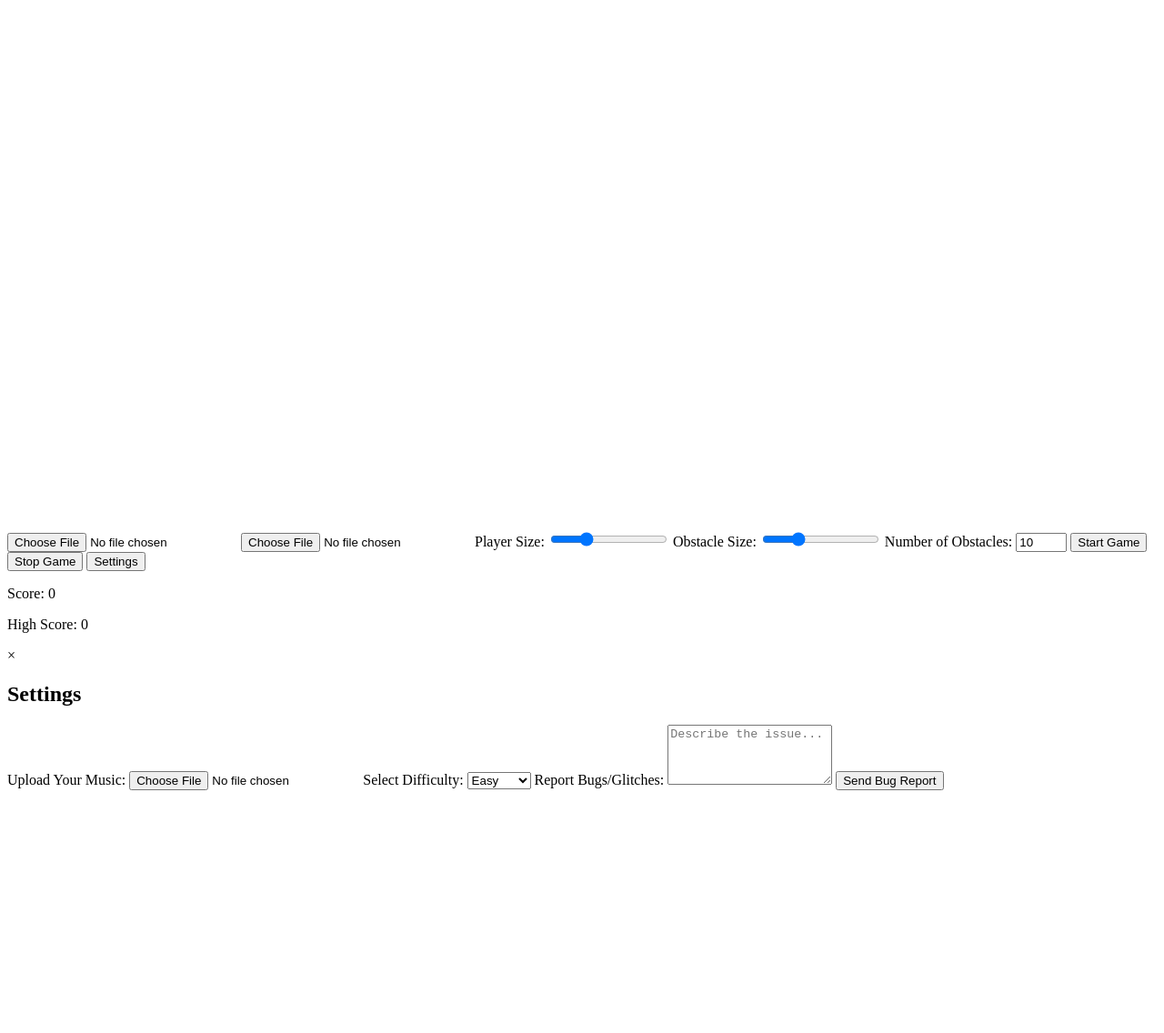
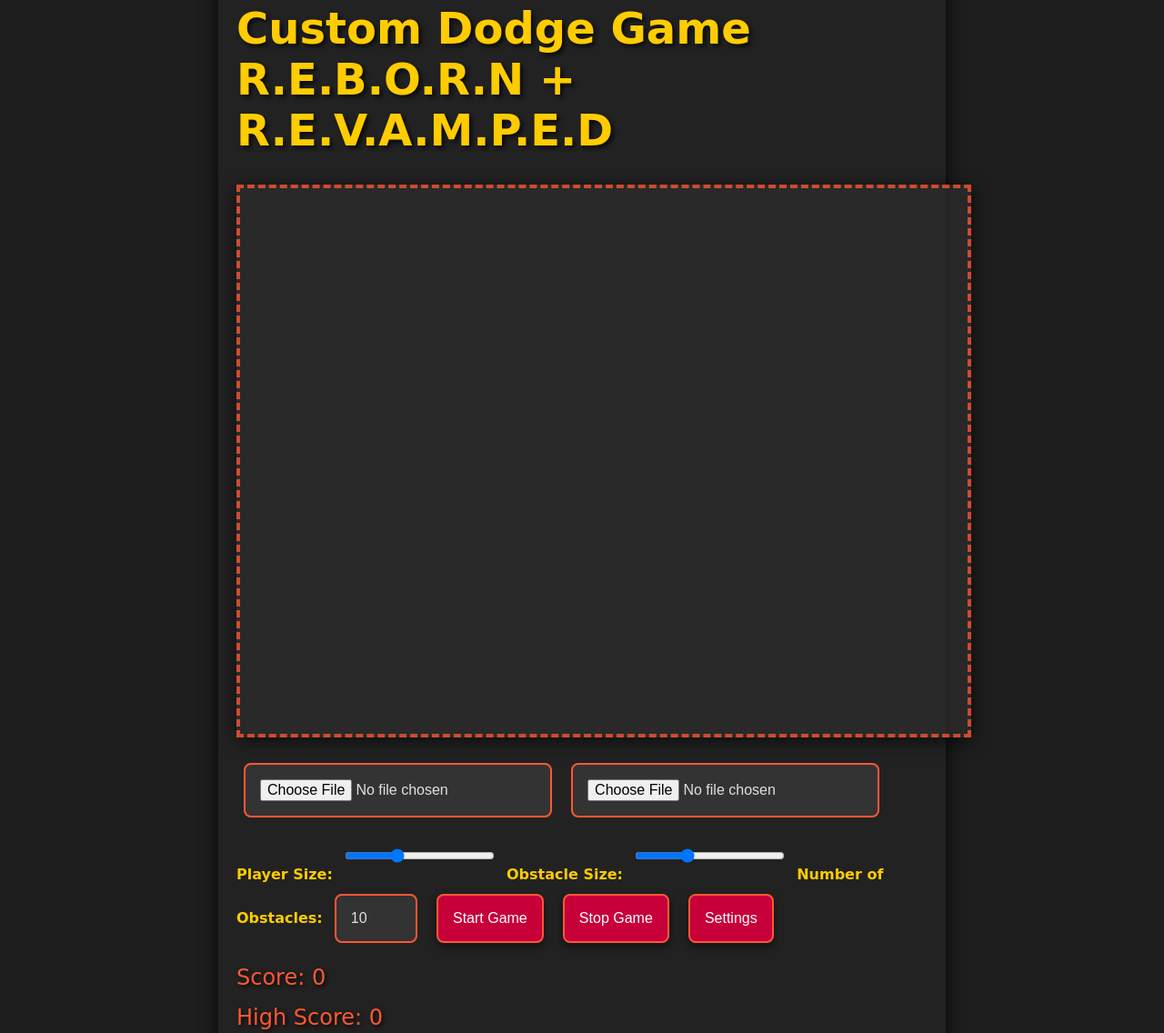
Before and after one commit to KitKat4Dev/customdodgegame, a plain HTML site: page index.html in a window 1280 px wide. Shown: the part 101-1237 px from the top of the page at 91% size. Before the commit the page ends 978 px from the top, so only its background shows below. Drawn offline with Linux system fonts and the light colour scheme; the site is published under a folder, as on GitHub Pages, so addresses that start at the root find nothing.

Commit message:
fix assets path

```diff
--- a/index.html
+++ b/index.html
@@ -3,7 +3,7 @@
 <head>
     <meta charset="UTF-8">
     <title>Custom Dodge Game R.E.B.O.R.N + R.E.V.A.M.P.E.D</title>
-    <link rel="stylesheet" href="/styles.css">
+    <link rel="stylesheet" href="styles.css">
 </head>
 <body>
     <div class="container">
@@ -44,6 +44,6 @@
         </div>
     </div>
 
-    <script src="/index.js"></script>
+    <script src="index.js"></script>
 </body>
 </html>
```
